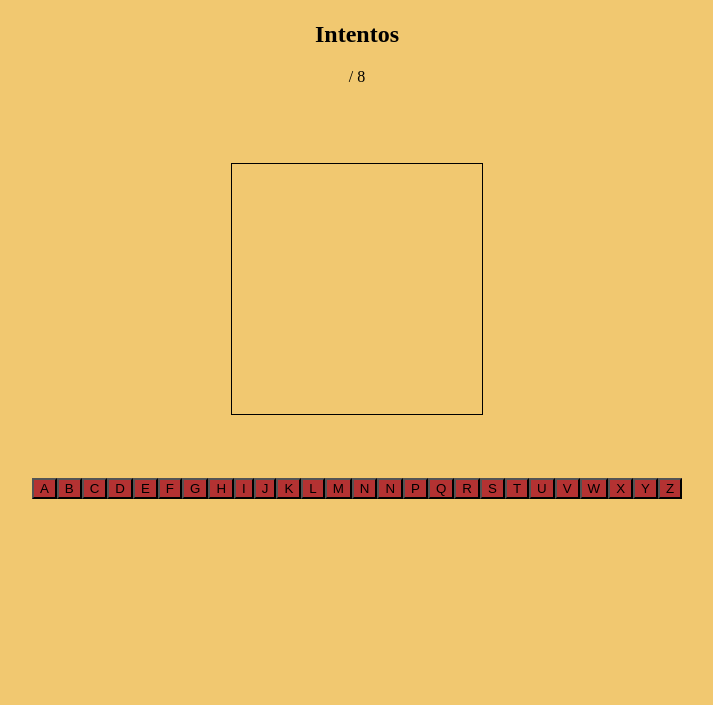
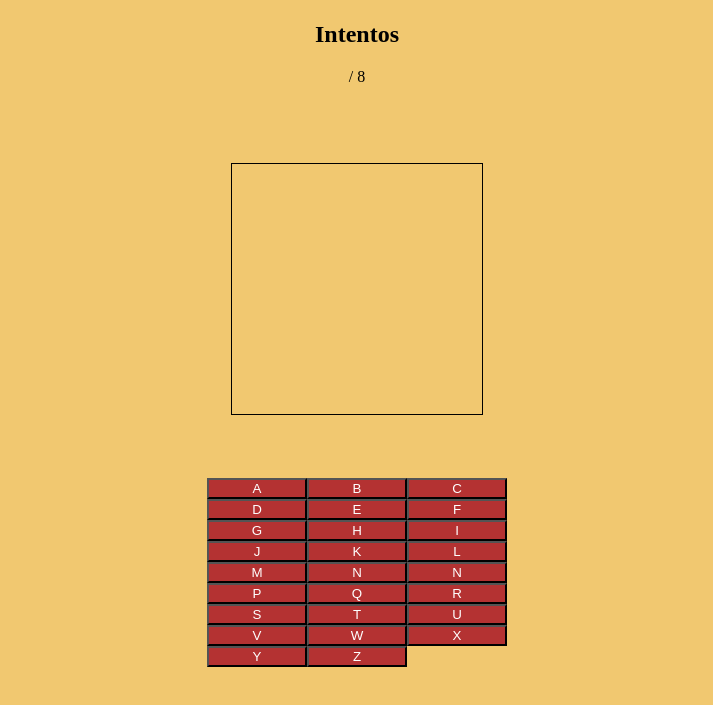
Before and after one commit to egonzalez-2019065/Ahorcado, a plain HTML site: page index.html in a window 1280 px wide. Shown: the part 87-792 px from the top of the page, without its empty margins (283-996 px from the left). Drawn offline with Linux system fonts and the light colour scheme.

Commit message:
Ultimo push

```diff
--- a/ahorcado.js
+++ b/ahorcado.js
@@ -5,3 +5,8 @@ function getPalabraRandom (palabras){
     return palabras[Math.floor(Math.random() * palabras.length())];
 
 }
+
+function generarEspacios(){
+
+}
+console.log(palabras);
--- a/estilos.css
+++ b/estilos.css
@@ -27,10 +27,14 @@ p{
  .abecedario{
     align-items: center;
     justify-content: center;
-    display: flex;
+    display: grid;
+    grid-template-columns: 100px 100px 100px;
+
+
 
  }
 
  .abecedario button{
     background-color: #b43232;
+    color: #ffffff;
  }
```
